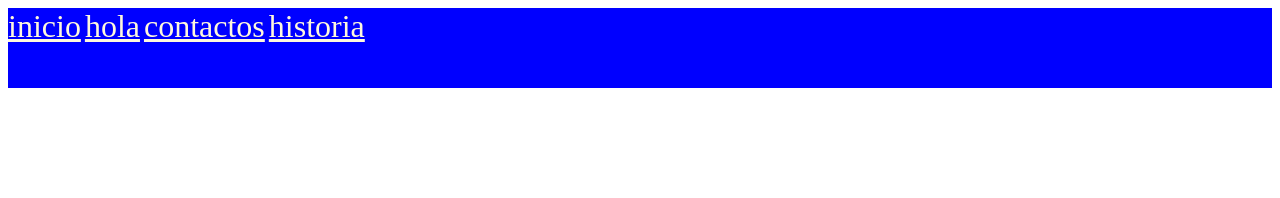
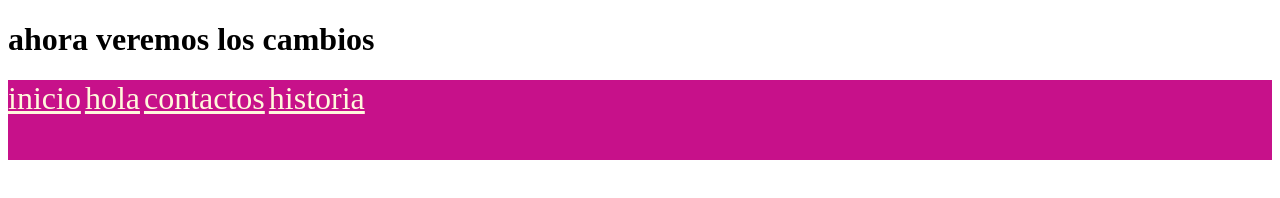
Before and after one commit to MCANGREQ/SUBIDA-SENIOR, a plain HTML site: page index.html in a window 1280 px wide. Drawn offline with Linux system fonts and the light colour scheme.

Commit message:
modify hmtl css

```diff
--- a/css/estilo.css
+++ b/css/estilo.css
@@ -1,5 +1,5 @@
 nav{
-    background-color: blue;
+    background-color: rgb(199, 17, 138);
 
     height: 80px;
 }
--- a/index.html
+++ b/index.html
@@ -6,9 +6,10 @@
     <meta name="viewport" content="width=device-width, initial-scale=1.0">
 
     <link rel="stylesheet" href="css/estilo.css">
-    <title>Document</title>
+    <title>subida rapida</title>
 </head>
 <body>
+    <h1>  ahora veremos los cambios</h1>
     <nav>
         <a href="#">inicio</a>
         <a href="#">hola</a>
```
